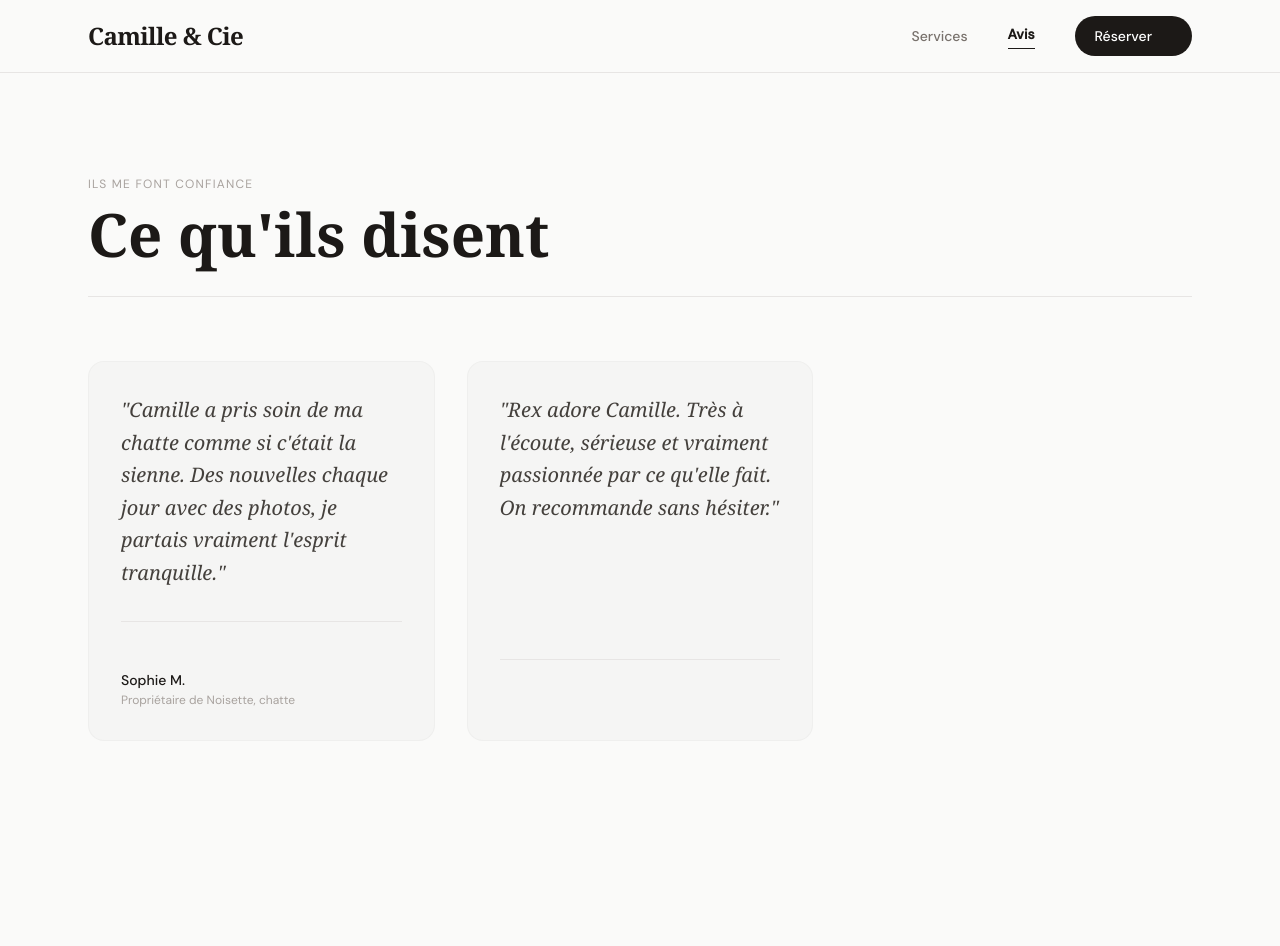
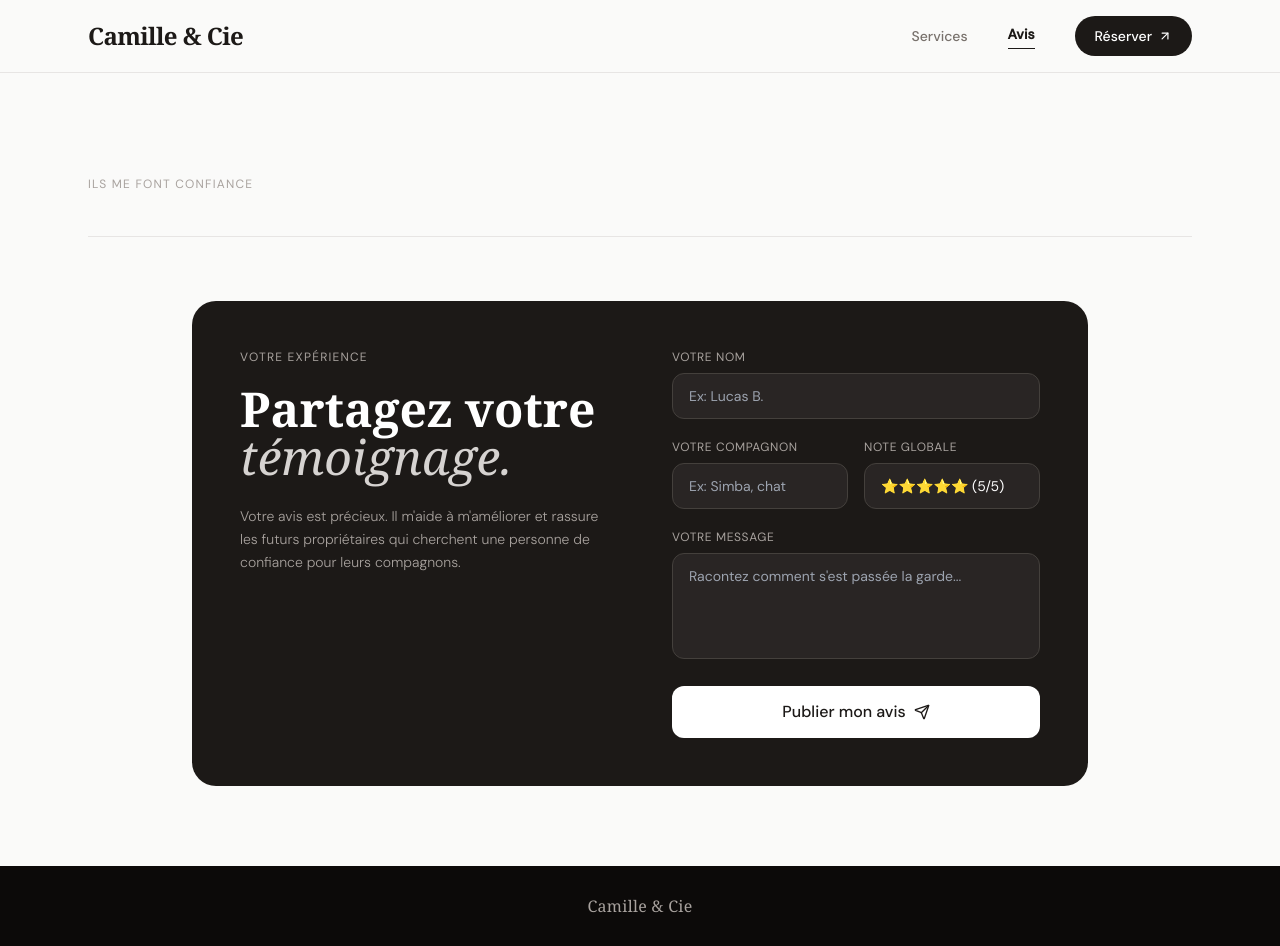
Before and after one commit to Juu2505/papattesandcamille, a plain HTML site: page avis.html in a window 1280 px wide. Drawn offline with nearby package versions, Linux system fonts and the light colour scheme.

Commit message:
Update avis.html

```diff
--- a/avis.html
+++ b/avis.html
@@ -38,33 +38,69 @@
     <section class="py-20 px-6 max-w-6xl mx-auto">
         <div class="border-b border-stone-200 pb-8 mb-16">
             <p class="text-stone-400 text-xs tracking-widest uppercase mb-3">Ils me font confiance</p>
-            <h1 class="font-serif text-5xl md:text-6xl font-semibold text-stone-900">Ce qu'ils disent</h1>
+            </div>
         </div>
 
-        <div class="grid md:grid-cols-3 gap-8 mb-28">
-            <div class="bg-stone-100 rounded-2xl p-8 flex flex-col justify-between border border-stone-200/40">
-                <div>
-                    <i data-lucide="quote" class="text-stone-300 w-6 h-6 mb-6"></i>
-                    <p class="font-serif text-xl text-stone-700 leading-relaxed mb-8 italic">
-                        "Camille a pris soin de ma chatte comme si c'était la sienne. Des nouvelles chaque jour avec des photos, je partais vraiment l'esprit tranquille."
-                    </p>
-                </div>
-                <div class="pt-6 border-t border-stone-200">
-                    <div class="flex gap-0.5 mb-3 text-stone-400 fill-stone-400">
-                        <i data-lucide="star" class="w-3 h-3"></i><i data-lucide="star" class="w-3 h-3"></i><i data-lucide="star" class="w-3 h-3"></i><i data-lucide="star" class="w-3 h-3"></i><i data-lucide="star" class="w-3 h-3"></i>
-                    </div>
-                    <p class="font-medium text-stone-900 text-sm">Sophie M.</p>
-                    <p class="text-stone-400 text-xs mt-0.5">Propriétaire de Noisette, chatte</p>
-                </div>
+        <div class="max-w-4xl mx-auto grid md:grid-cols-2 gap-16 items-start bg-stone-900 text-white p-8 md:p-12 rounded-3xl">
+            <div>
+                <p class="text-stone-400 text-xs tracking-widest uppercase mb-5">Votre expérience</p>
+                <h2 class="font-serif text-4xl md:text-5xl font-semibold leading-tight mb-6">
+                    Partagez votre<br /><span class="italic font-normal text-stone-300">témoignage.</span>
+                </h2>
+                <p class="text-stone-400 text-sm leading-relaxed font-light">
+                    Votre avis est précieux. Il m'aide à m'améliorer et rassure les futurs propriétaires qui cherchent une personne de confiance pour leurs compagnons.
+                </p>
             </div>
 
-            <div class="bg-stone-100 rounded-2xl p-8 flex flex-col justify-between border border-stone-200/40">
+            <form action="#" method="POST" class="space-y-5 w-full">
                 <div>
-                    <i data-lucide="quote" class="text-stone-300 w-6 h-6 mb-6"></i>
-                    <p class="font-serif text-xl text-stone-700 leading-relaxed mb-8 italic">
-                        "Rex adore Camille. Très à l'écoute, sérieuse et vraiment passionnée par ce qu'elle fait. On recommande sans hésiter."
-                    </p>
+                    <label class="block text-stone-400 text-xs uppercase tracking-wider mb-2">Votre Nom</label>
+                    <input type="text" required placeholder="Ex: Lucas B." class="w-full bg-stone-800 border border-stone-700 rounded-xl px-4 py-3 text-sm text-white focus:outline-none focus:border-stone-500 transition-colors">
                 </div>
-                <div class="pt-6 border-t border-stone-200">
-                    <div class="flex gap-0.5 mb-3 text-stone-400 fill-stone-400">
-                        <i data-lucide="star" class="w-3 h-3"></i><i data-
+
+                <div class="grid grid-cols-2 gap-4">
+                    <div>
+                        <label class="block text-stone-400 text-xs uppercase tracking-wider mb-2">Votre compagnon</label>
+                        <input type="text" required placeholder="Ex: Simba, chat" class="w-full bg-stone-800 border border-stone-700 rounded-xl px-4 py-3 text-sm text-white focus:outline-none focus:border-stone-500 transition-colors">
+                    </div>
+                    <div>
+                        <label class="block text-stone-400 text-xs uppercase tracking-wider mb-2">Note globale</label>
+                        <select required class="w-full bg-stone-800 border border-stone-700 rounded-xl px-4 py-3 text-sm text-white focus:outline-none focus:border-stone-500 transition-colors appearance-none">
+                            <option value="5">⭐⭐⭐⭐⭐ (5/5)</option>
+                            <option value="4">⭐⭐⭐⭐ (4/5)</option>
+                            <option value="3">⭐⭐⭐ (3/5)</option>
+                            <option value="2">⭐⭐ (2/5)</option>
+                            <option value="1">⭐ (1/5)</option>
+                        </select>
+                    </div>
+                </div>
+
+                <div>
+                    <label class="block text-stone-400 text-xs uppercase tracking-wider mb-2">Votre Message</label>
+                    <textarea rows="4" required placeholder="Racontez comment s'est passée la garde..." class="w-full bg-stone-800 border border-stone-700 rounded-xl px-4 py-3 text-sm text-white focus:outline-none focus:border-stone-500 transition-colors resize-none"></textarea>
+                </div>
+
+                <button type="submit" class="w-full flex items-center justify-center gap-2 bg-white text-stone-900 font-medium py-3.5 rounded-xl hover:bg-stone-100 transition-colors">
+                    Publier mon avis <i data-lucide="send" class="w-4 h-4"></i>
+                </button>
+            </form>
+        </div>
+    </section>
+
+    <footer class="bg-stone-950 text-stone-700 text-center py-7 text-xs tracking-wide">
+        <span class="font-serif text-stone-400 text-base">Camille & Cie</span>
+    </footer>
+
+    <script>
+        lucide.createIcons();
+
+        function toggleMenu() {
+            const menu = document.getElementById('mobile-menu');
+            const icon = document.getElementById('menu-icon');
+            menu.classList.toggle('hidden');
+            icon.setAttribute('data-lucide', menu.classList.contains('hidden') ? 'menu' : 'x');
+            lucide.createIcons();
+        }
+    </script>
+</body>
+</html>
```
